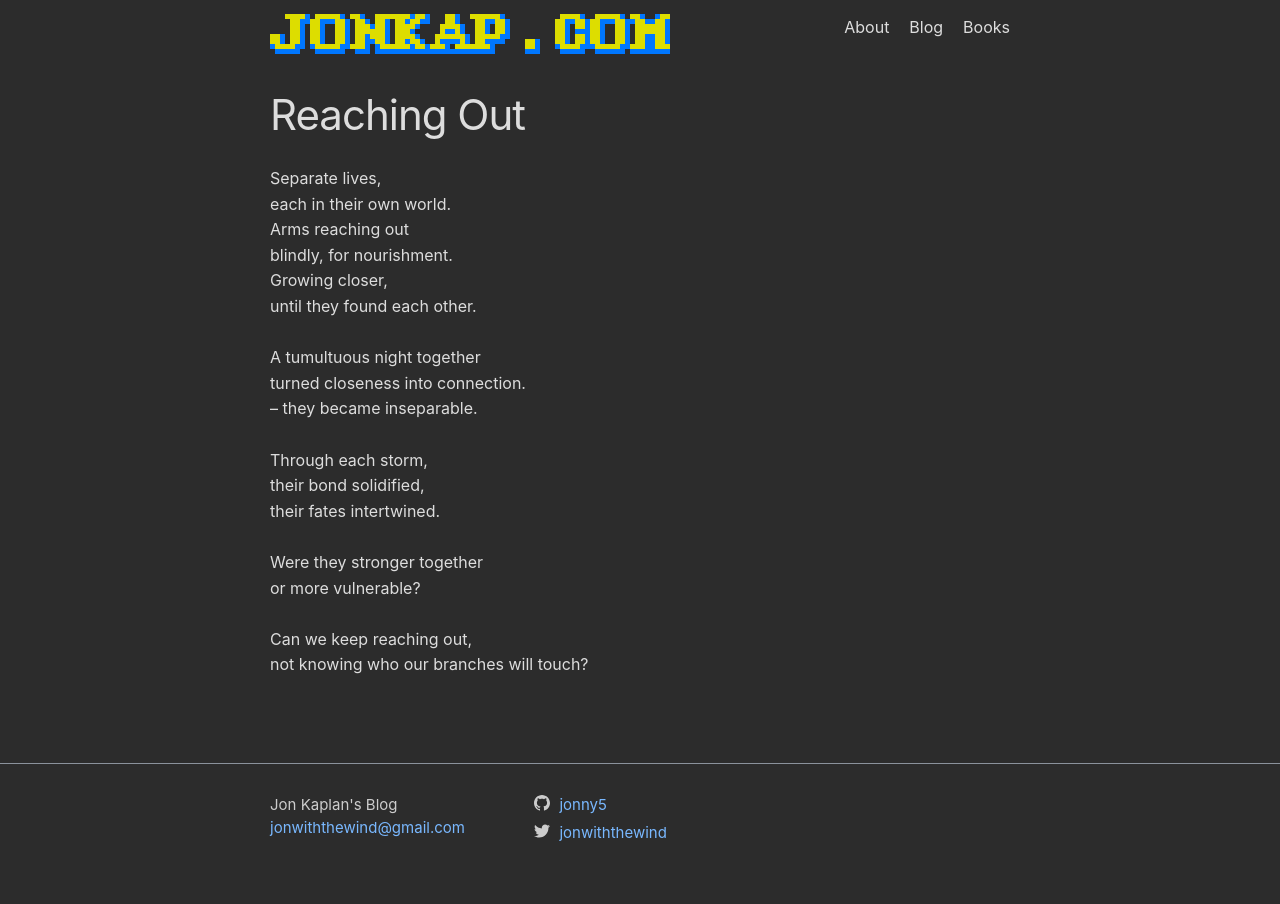
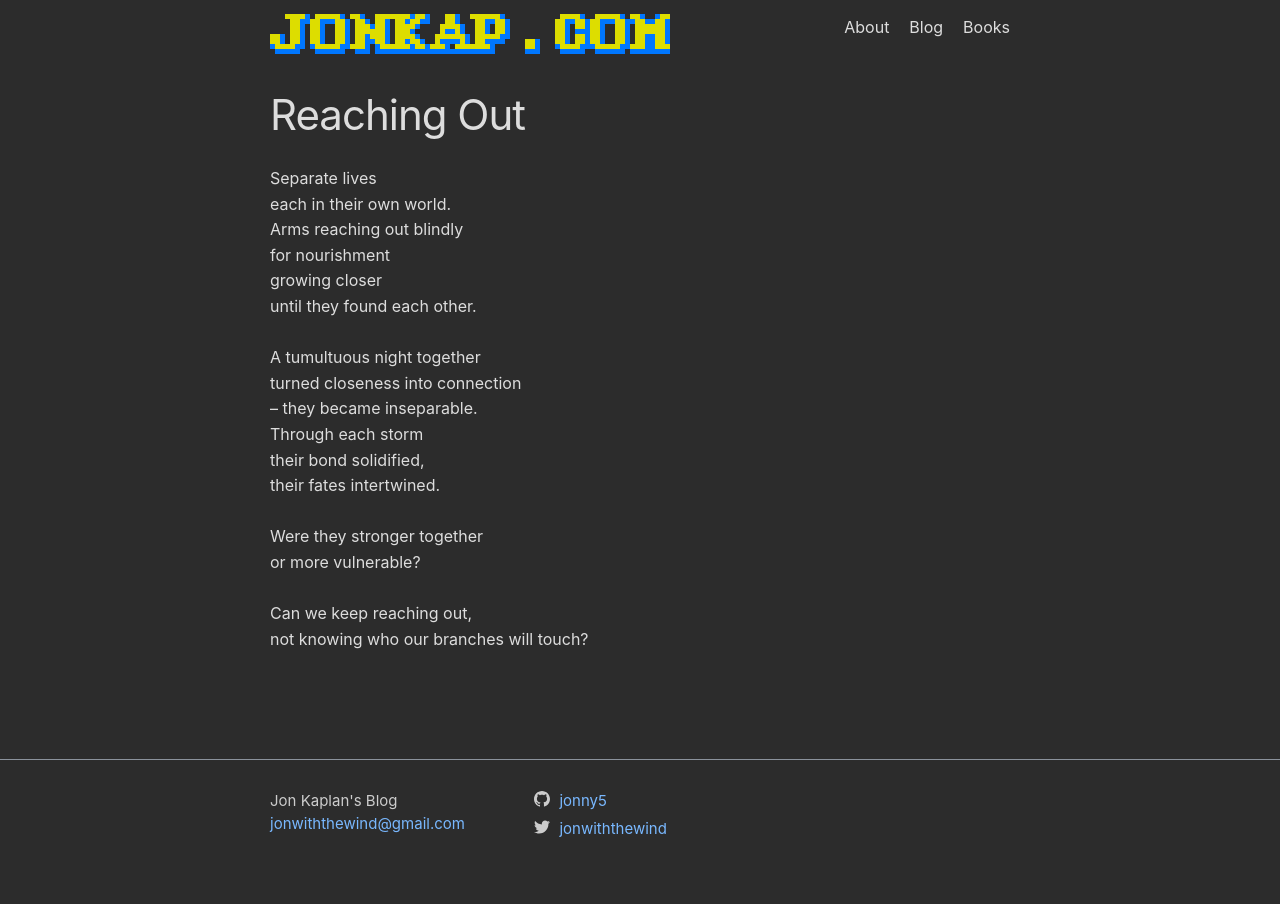
Before and after one commit to jonny5/jonkap, a Jekyll site: the page built from _posts/2026-02-11-reaching-out.md, in a window 1280 px wide. Built offline with Jekyll 4.4.1, drawn with Linux system fonts in a browser that asks for light colours; some web fonts are replaced.

Commit message:
Change grammar

```diff
--- a/_posts/2026-02-11-reaching-out.md
+++ b/_posts/2026-02-11-reaching-out.md
@@ -5,18 +5,17 @@ date: 2026-02-11
 section: Poetry
 ---
 <pre class="poem">
-Separate lives,
+Separate lives
 each in their own world.
-Arms reaching out
-blindly, for nourishment.
-Growing closer,
+Arms reaching out blindly
+for nourishment
+growing closer
 until they found each other.
 
 A tumultuous night together
-turned closeness into connection.
+turned closeness into connection
 – they became inseparable.
-
-Through each storm,
+Through each storm
 their bond solidified,
 their fates intertwined.
 
```
